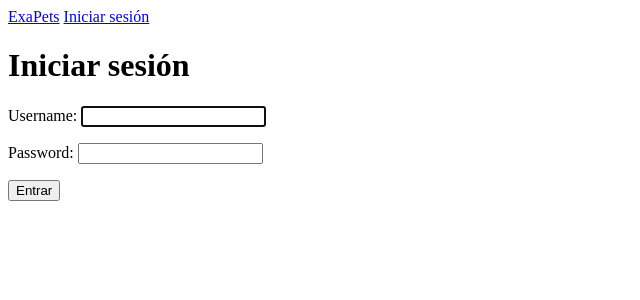
After one commit to Isibv/Exapets-cc4401, a Django app: page /login/ in a window 1280 px wide. The commit adds this page. Shown: the top 300 px of the page, without its empty margins (0-640 px from the left). Run offline with Django 5.2, Linux system fonts and the light colour scheme.

Commit message:
feat(core): add login and logout views

```diff
--- a/config/settings.py
+++ b/config/settings.py
@@ -138,3 +138,9 @@ MAILERS = {
 }
 
 AUTH_USER_MODEL = 'core.Usuario'
+
+
+# Autentication redirects (temporary: the home page until the pets list exists)
+LOGIN_URL = "core:login"
+LOGIN_REDIRECT_URL = "core:home"
+LOGOUT_REDIRECT_URL = "core:login"
--- a/core/templates/core/base.html
+++ b/core/templates/core/base.html
@@ -11,6 +11,15 @@
     <header>
         <nav>
             <a href="{% url 'core:home' %}">ExaPets</a>
+            {% if user.is_authenticated %}
+                <span>Hola, {{ user.username }}</span>
+                <form method="post" action="{% url 'core:logout' %}">
+                    {% csrf_token %}
+                    <button type="submit">Cerrar sesión</button>
+                </form>
+            {% else %}
+                <a href="{% url 'core:login' %}">Iniciar sesión</a>
+            {% endif %}
         </nav>
     </header>
 
--- /dev/null
+++ b/core/templates/core/login.html
@@ -0,0 +1,14 @@
+{% extends "core/base.html" %}
+
+{% block title %}Iniciar sesión · ExaPets{% endblock %}
+
+{% block content %}
+    <h1>Iniciar sesión</h1>
+    <form method="post">
+        {% csrf_token %}
+        {# Keeps the page the user wanted to visit before being asked to log in #}
+        <input type="hidden" name="next" value="{{ next }}">
+        {{ form.as_p }}
+        <button type="submit">Entrar</button>
+    </form>
+{% endblock %}
--- a/core/urls.py
+++ b/core/urls.py
@@ -7,4 +7,6 @@ app_name = "core"
 
 urlpatterns = [
     path("", views.HomeView.as_view(), name="home"),
+    path("login/", views.UserLoginView.as_view(), name="login"),
+    path("logout/", views.UserLogoutView.as_view(), name="logout"),
 ]
--- a/core/views.py
+++ b/core/views.py
@@ -1,4 +1,5 @@
 """Views for the core app: home page and account pages."""
+from django.contrib.auth.views import LoginView, LogoutView
 from django.views.generic import TemplateView
 
 
@@ -7,4 +8,13 @@ class HomeView(TemplateView):
 
     template_name = "core/home.html"
 
-# Create your views here.
+
+class UserLoginView(LoginView):
+    """Display the login form and sign the user in."""
+
+    template_name = "core/login.html"
+    redirect_authenticated_user = True
+
+
+class UserLogoutView(LogoutView):
+    """Sign the user out (POST only) and redirect to the login page."""
```
